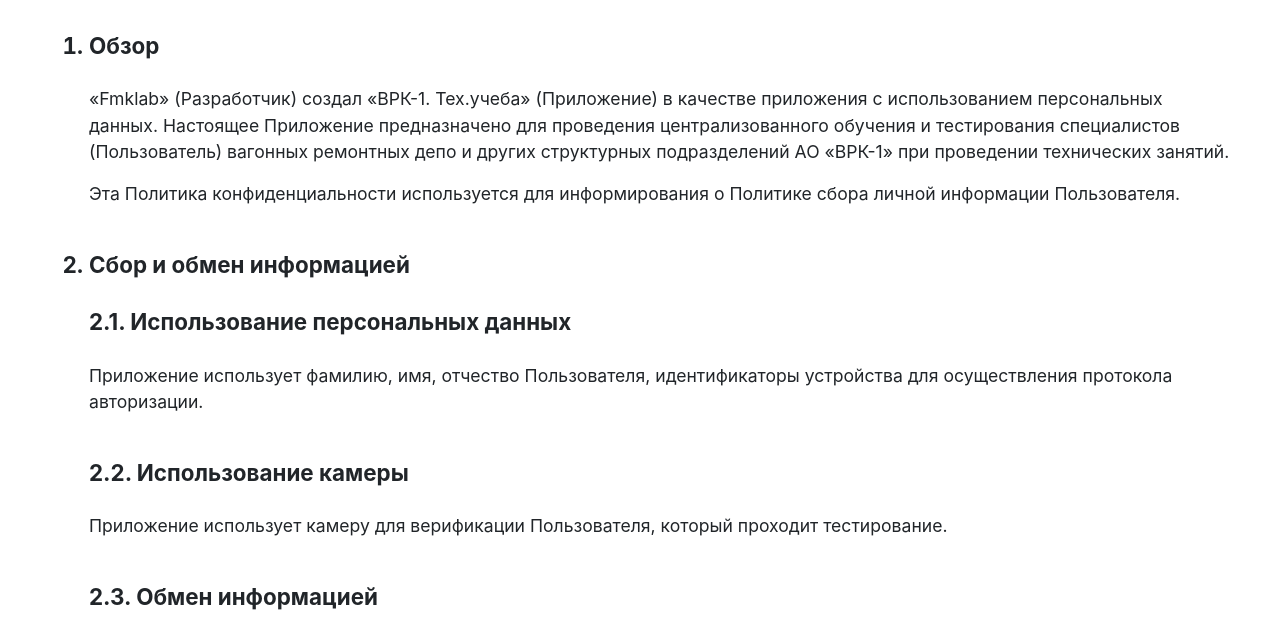
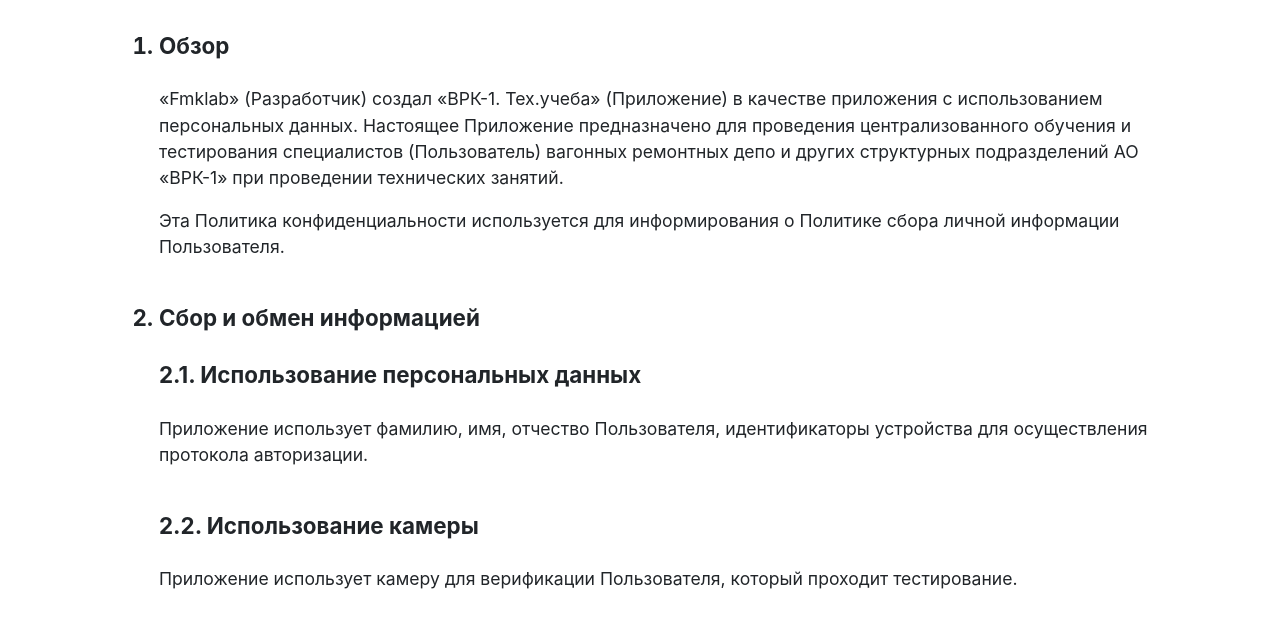
Before and after one commit to fmklab/nktest, a plain HTML site: page index.html in a window 1280 px wide. Shown: the part 101-731 px from the top of the page. Drawn offline with Linux system fonts and the light colour scheme.

Commit message:
fix container

```diff
--- a/index.html
+++ b/index.html
@@ -49,7 +49,7 @@
     </style>
 </head>
 <body>
-<div class="container-fluid" style="padding: 5%">
+<div class="container" style="padding: 5%">
     <div class="row">
         <div class="col">
             <h3>Политика конфиденциальности</h3>
```
